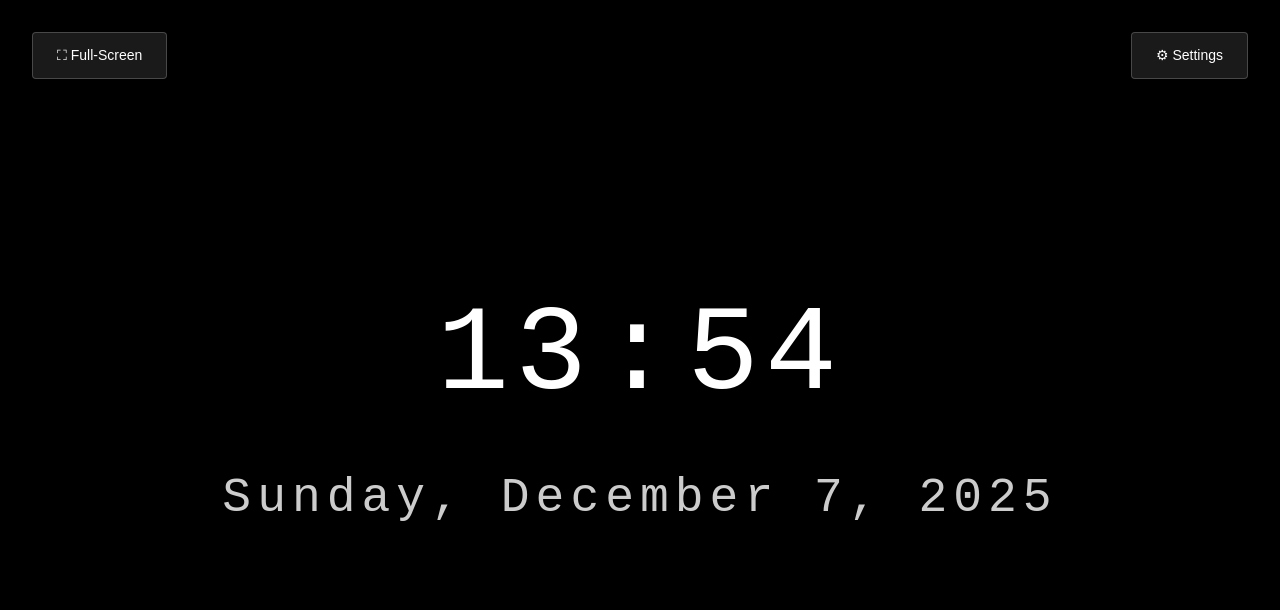
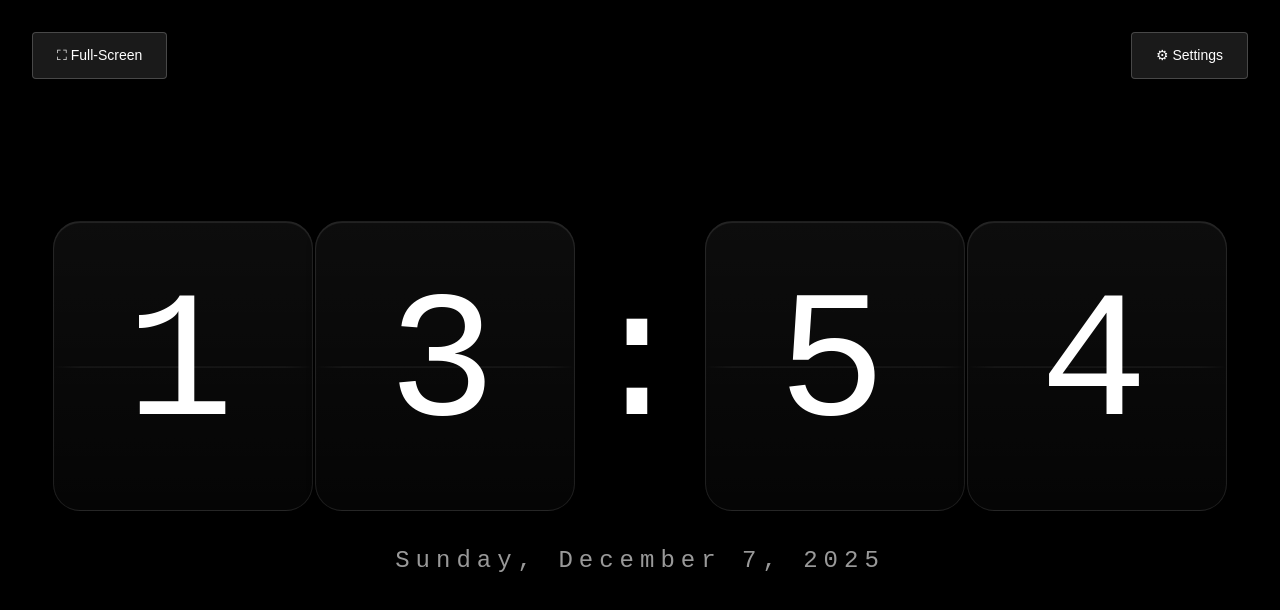
Before and after one commit to sjmyuan/minimalist-clock, a Next.js app: page / in a window 1280 px wide. Shown: the top 610 px of the page. Built offline with nearby package versions, Linux system fonts and the light colour scheme.

Commit message:
refine epic 2

```diff
--- a/src/components/ClockDisplay.tsx
+++ b/src/components/ClockDisplay.tsx
@@ -4,7 +4,6 @@ import React from 'react';
 import styled from 'styled-components';
 import { TimeObject, UserPreferences } from '@/src/types';
 import { TimeRenderer } from './TimeRenderer';
-import { AnimationHandler } from './AnimationHandler';
 
 interface ClockDisplayProps {
   preferences: UserPreferences;
@@ -26,7 +25,10 @@ export const ClockDisplay: React.FC<ClockDisplayProps> = ({ preferences }) => {
     minutes: 0,
     date: '',
   });
-  const [shouldAnimate, setShouldAnimate] = React.useState(false);
+  const [shouldAnimateDigit0, setShouldAnimateDigit0] = React.useState(false); // hour tens
+  const [shouldAnimateDigit1, setShouldAnimateDigit1] = React.useState(false); // hour ones
+  const [shouldAnimateDigit2, setShouldAnimateDigit2] = React.useState(false); // minute tens
+  const [shouldAnimateDigit3, setShouldAnimateDigit3] = React.useState(false); // minute ones
 
   React.useEffect(() => {
     const updateTime = () => {
@@ -42,9 +44,31 @@ export const ClockDisplay: React.FC<ClockDisplayProps> = ({ preferences }) => {
         }),
       };
 
-      if (newTime.minutes !== time.minutes) {
-        setShouldAnimate(true);
-        setTimeout(() => setShouldAnimate(false), 100);
+      // Format old and new time to compare individual digits
+      const oldHourString = time.hours.toString().padStart(2, '0');
+      const newHourString = newTime.hours.toString().padStart(2, '0');
+      const oldMinuteString = time.minutes.toString().padStart(2, '0');
+      const newMinuteString = newTime.minutes.toString().padStart(2, '0');
+
+      // Check each digit independently
+      if (oldHourString[0] !== newHourString[0]) {
+        setShouldAnimateDigit0(true);
+        setTimeout(() => setShouldAnimateDigit0(false), 100);
+      }
+
+      if (oldHourString[1] !== newHourString[1]) {
+        setShouldAnimateDigit1(true);
+        setTimeout(() => setShouldAnimateDigit1(false), 100);
+      }
+
+      if (oldMinuteString[0] !== newMinuteString[0]) {
+        setShouldAnimateDigit2(true);
+        setTimeout(() => setShouldAnimateDigit2(false), 100);
+      }
+
+      if (oldMinuteString[1] !== newMinuteString[1]) {
+        setShouldAnimateDigit3(true);
+        setTimeout(() => setShouldAnimateDigit3(false), 100);
       }
 
       setTime(newTime);
@@ -54,13 +78,18 @@ export const ClockDisplay: React.FC<ClockDisplayProps> = ({ preferences }) => {
     const interval = setInterval(updateTime, 1000);
 
     return () => clearInterval(interval);
-  }, [time.minutes]);
+  }, [time.hours, time.minutes]);
 
   return (
     <ClockContainer $backgroundColor={preferences.backgroundColor}>
-      <AnimationHandler trigger={shouldAnimate}>
-        <TimeRenderer time={time} preferences={preferences} />
-      </AnimationHandler>
+      <TimeRenderer
+        time={time}
+        preferences={preferences}
+        shouldAnimateDigit0={shouldAnimateDigit0}
+        shouldAnimateDigit1={shouldAnimateDigit1}
+        shouldAnimateDigit2={shouldAnimateDigit2}
+        shouldAnimateDigit3={shouldAnimateDigit3}
+      />
     </ClockContainer>
   );
 };
--- a/src/components/TimeRenderer.tsx
+++ b/src/components/TimeRenderer.tsx
@@ -3,10 +3,15 @@
 import React from 'react';
 import styled from 'styled-components';
 import { TimeObject, UserPreferences } from '@/src/types';
+import { AnimationHandler } from './AnimationHandler';
 
 interface TimeRendererProps {
   time: TimeObject;
   preferences: UserPreferences;
+  shouldAnimateDigit0: boolean; // hour tens
+  shouldAnimateDigit1: boolean; // hour ones
+  shouldAnimateDigit2: boolean; // minute tens
+  shouldAnimateDigit3: boolean; // minute ones
 }
 
 const TimeContainer = styled.div<{ $preferences: UserPreferences }>`
@@ -18,31 +23,127 @@ const TimeContainer = styled.div<{ $preferences: UserPreferences }>`
   display: flex;
   flex-direction: column;
   align-items: center;
-  gap: 1rem;
+  gap: 2rem;
 `;
 
 const TimeDisplay = styled.div`
   display: flex;
   gap: 0.5rem;
   align-items: center;
+  font-size: 1.5em;
+  font-weight: 200;
+  line-height: 1;
+`;
+
+const DigitGroup = styled.div`
+  display: flex;
+  gap: 0.1rem;
+`;
+
+const DigitWrapper = styled.div`
+  position: relative;
+  display: inline-flex;
+  align-items: center;
+  justify-content: center;
+  padding: 0.3em 0.4em;
+  background: linear-gradient(180deg, rgba(255, 255, 255, 0.05) 0%, rgba(255, 255, 255, 0.02) 100%);
+  border: 1px solid rgba(255, 255, 255, 0.1);
+  border-radius: 0.15em;
+  box-shadow:
+    0 2px 8px rgba(0, 0, 0, 0.3),
+    inset 0 1px 1px rgba(255, 255, 255, 0.1);
+  backdrop-filter: blur(10px);
+  min-width: 0.8em;
+
+  &::after {
+    content: '';
+    position: absolute;
+    left: 0;
+    right: 0;
+    top: 50%;
+    height: 1px;
+    background: linear-gradient(90deg,
+      transparent 0%,
+      rgba(0, 0, 0, 0.3) 10%,
+      rgba(0, 0, 0, 0.3) 90%,
+      transparent 100%
+    );
+    transform: translateY(-50%);
+    z-index: 1;
+  }
+
+  &::before {
+    content: '';
+    position: absolute;
+    left: 0;
+    right: 0;
+    top: 50%;
+    height: 1px;
+    background: linear-gradient(90deg,
+      transparent 0%,
+      rgba(255, 255, 255, 0.1) 10%,
+      rgba(255, 255, 255, 0.1) 90%,
+      transparent 100%
+    );
+    transform: translateY(calc(-50% + 1px));
+    z-index: 1;
+  }
+
+  span {
+    position: relative;
+    z-index: 2;
+  }
 `;
 
 const DateDisplay = styled.div`
-  font-size: 0.4em;
-  opacity: 0.8;
+  font-size: 0.2em;
+  opacity: 0.6;
+  font-weight: 300;
 `;
 
-export const TimeRenderer: React.FC<TimeRendererProps> = ({ time, preferences }) => {
+export const TimeRenderer: React.FC<TimeRendererProps> = ({
+  time,
+  preferences,
+  shouldAnimateDigit0,
+  shouldAnimateDigit1,
+  shouldAnimateDigit2,
+  shouldAnimateDigit3
+}) => {
   const formatTime = (value: number): string => {
     return value.toString().padStart(2, '0');
   };
 
+  const hourString = formatTime(time.hours);
+  const minuteString = formatTime(time.minutes);
+
   return (
     <TimeContainer $preferences={preferences}>
       <TimeDisplay data-testid="time-display">
-        <span>{formatTime(time.hours)}</span>
+        <DigitGroup>
+          <AnimationHandler trigger={shouldAnimateDigit0}>
+            <DigitWrapper>
+              <span>{hourString[0]}</span>
+            </DigitWrapper>
+          </AnimationHandler>
+          <AnimationHandler trigger={shouldAnimateDigit1}>
+            <DigitWrapper>
+              <span>{hourString[1]}</span>
+            </DigitWrapper>
+          </AnimationHandler>
+        </DigitGroup>
         <span>:</span>
-        <span>{formatTime(time.minutes)}</span>
+        <DigitGroup>
+          <AnimationHandler trigger={shouldAnimateDigit2}>
+            <DigitWrapper>
+              <span>{minuteString[0]}</span>
+            </DigitWrapper>
+          </AnimationHandler>
+          <AnimationHandler trigger={shouldAnimateDigit3}>
+            <DigitWrapper>
+              <span>{minuteString[1]}</span>
+            </DigitWrapper>
+          </AnimationHandler>
+        </DigitGroup>
       </TimeDisplay>
       <DateDisplay>{time.date}</DateDisplay>
     </TimeContainer>
```
Also changed, not shown: 2 other files (tests, documents, lock files or other folders).
